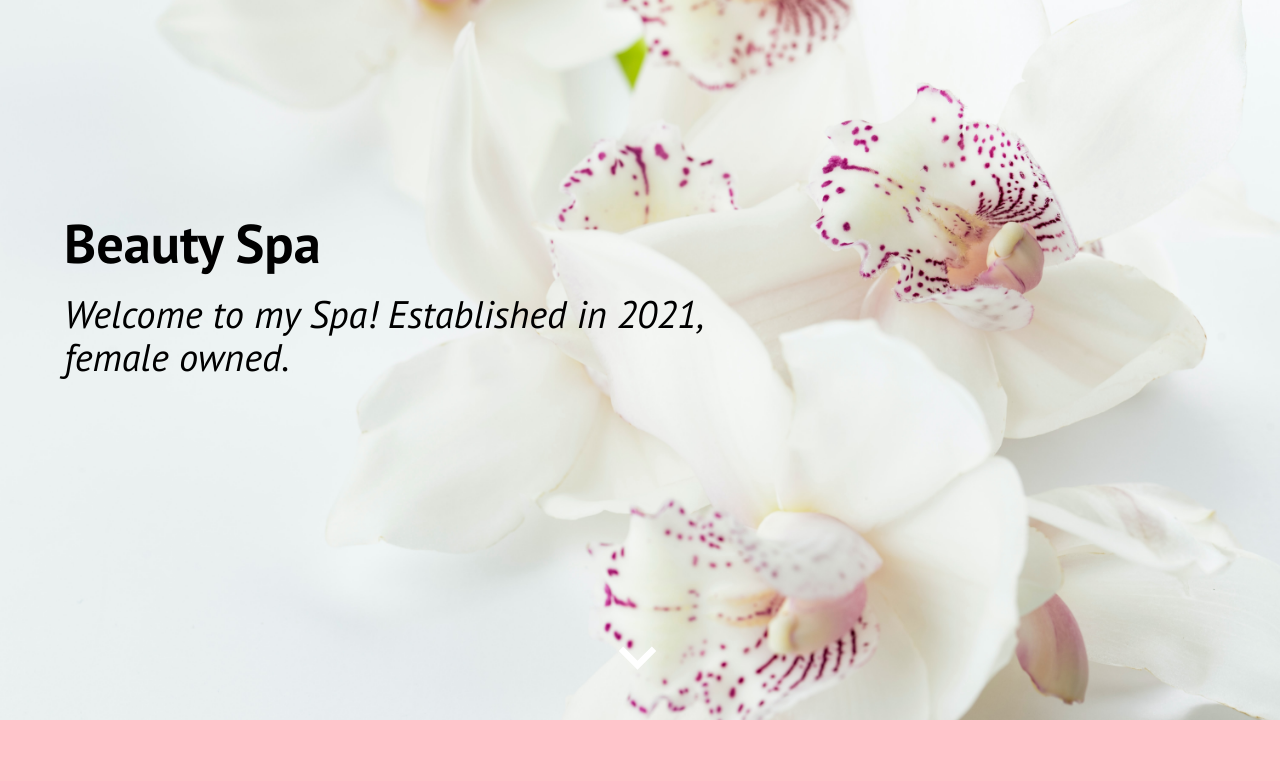
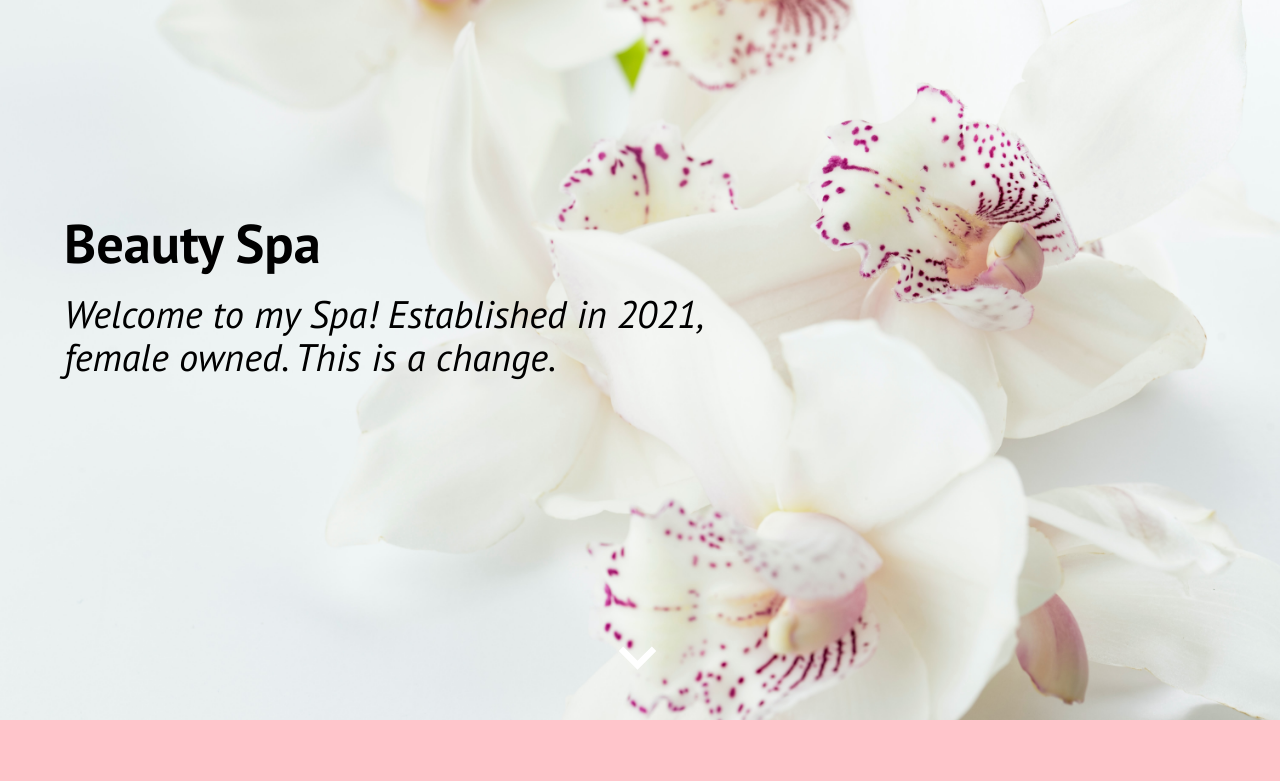
Before and after one commit to AsiaArgento/spa, a plain HTML site: page index.html in a window 1280 px wide. Shown: the top 781 px of the page. Drawn offline with nearby package versions, Linux system fonts and the light colour scheme.

Commit message:
testing git connection

```diff
--- a/index.html
+++ b/index.html
@@ -14,7 +14,7 @@
     <div class="header">
       <div class="left">
         <h1 class="title">Beauty Spa</h1>
-        <p class="intro">Welcome to my Spa! Established in 2021, female owned.</p>
+        <p class="intro">Welcome to my Spa! Established in 2021, female owned. This is a change.</p>
       </div>
       <div class="carrot">
         <a href="#section2">
```
